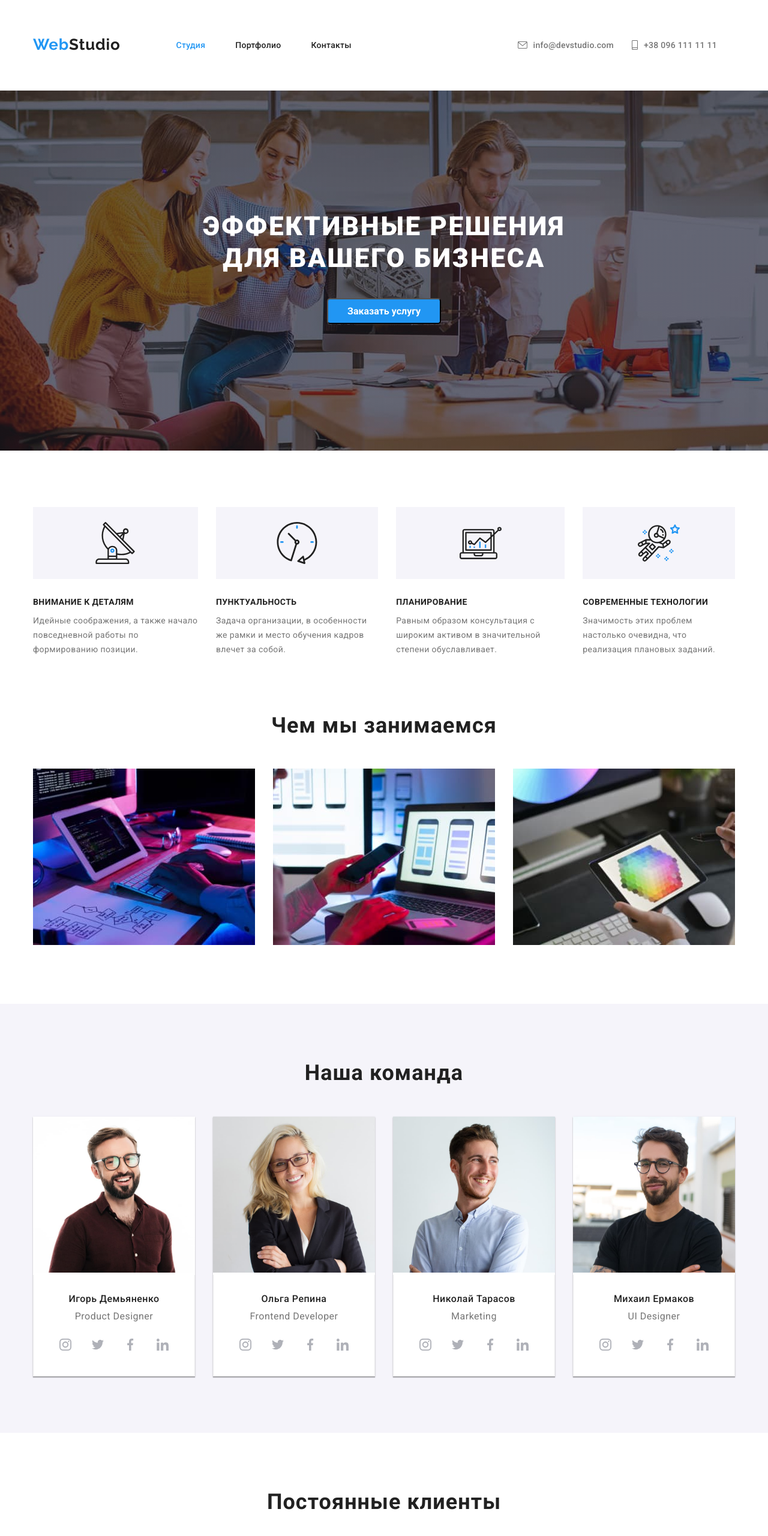
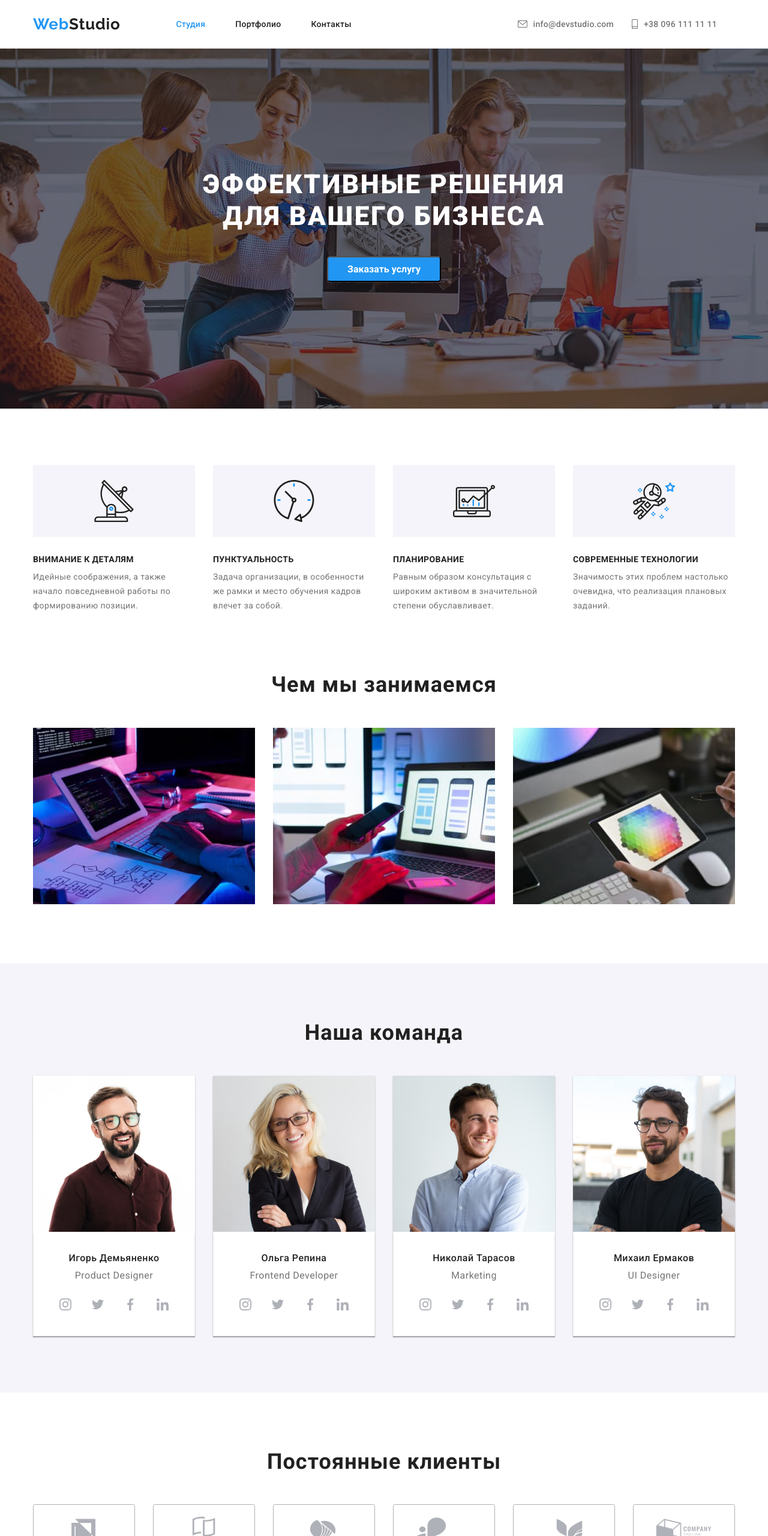
Before and after one commit to Dara431/goit-markup-hw-04, a plain HTML site: page index.html in a window 1280 px wide. Shown: the top 2560 px of the page at 60% size. Drawn offline with nearby package versions, Linux system fonts and the light colour scheme.

Commit message:
new-four

```diff
--- a/css/styles.css
+++ b/css/styles.css
@@ -41,12 +41,13 @@ header {
 }
 .img {
   display: block;
-  width: 100%;
+  max-width: 100%;
   height: auto;
 }
 /* Site nav */
 .container .all-nav {
   width: 1200px;
+
   padding-left: 15px;
   padding-right: 15px;
   margin-right: auto;
@@ -55,6 +56,7 @@ header {
 .all-nav {
   display: flex;
   align-items: center;
+  height: 80px;
 }
 .main-nav {
   display: flex;
@@ -122,16 +124,24 @@ header {
 .head-contact-link {
   display: flex;
   align-items: center;
+  padding-top: 32px;
+  padding-bottom: 32px;
+  height: 80px;
 }
 .mail-icon {
   margin-right: 10px;
   fill: currentColor;
+  height: 80px;
 }
 
 .head-contact-link:hover,
 .head-contact-link:focus {
   color: var(--accent-color);
   cursor: pointer;
+}
+.class {
+  padding-top: 24px;
+  padding-bottom: 24px;
 }
 
 /* Button */
@@ -241,12 +251,11 @@ header {
 .section-list .info-title {
   color: var(--secondary-text-color);
 }
-
 .title {
   font-family: "Roboto";
   font-weight: bold;
   font-size: 14px;
-  line-height: 1.2;
+  line-height: 1.1;
   margin-top: 0;
   padding-bottom: 10px;
   margin-bottom: 0;
@@ -258,7 +267,7 @@ header {
   font-family: "Roboto";
   font-weight: normal;
   font-size: 14px;
-  line-height: 24px;
+  line-height: 1.7;
   margin-top: 0;
   margin-bottom: 0;
   letter-spacing: 0.03em;
@@ -269,6 +278,10 @@ header {
 }
 .section-info:nth-child(4) {
   margin-right: 0;
+}
+.section-info {
+  width: 270px;
+  height: 251px;
 }
 
 .section-info::before {
@@ -337,8 +350,7 @@ header {
   font-size: 16px;
   line-height: 1.2;
   margin-top: 0;
-  margin-bottom: 0;
-  padding-bottom: 10px;
+  margin-bottom: 10px;
   text-align: center;
   letter-spacing: 0.03em;
   color: var(--primary-text-color);
@@ -349,8 +361,7 @@ header {
   font-size: 16px;
   line-height: 1.2;
   margin-top: 0;
-  margin-bottom: 0;
-  padding-bottom: 16px;
+  margin-bottom: 16px;
   text-align: center;
   letter-spacing: 0.03em;
   color: var(--secondary-text-color);
@@ -525,6 +536,8 @@ header {
   font-weight: bold;
   font-size: 26px;
   line-height: 31px;
+  padding-bottom: 0;
+  padding-top: 0;
   letter-spacing: 0.03em;
   text-decoration: none;
   color: #2196f3;
@@ -548,8 +561,9 @@ header {
   font-style: normal;
   font-weight: normal;
   font-size: 14px;
-  line-height: 24px;
+  line-height: 1.7;
   letter-spacing: 0.03em;
+  min-width: 230px;
 }
 .site-footer {
   background-color: var(--hero-background-grey);
```
